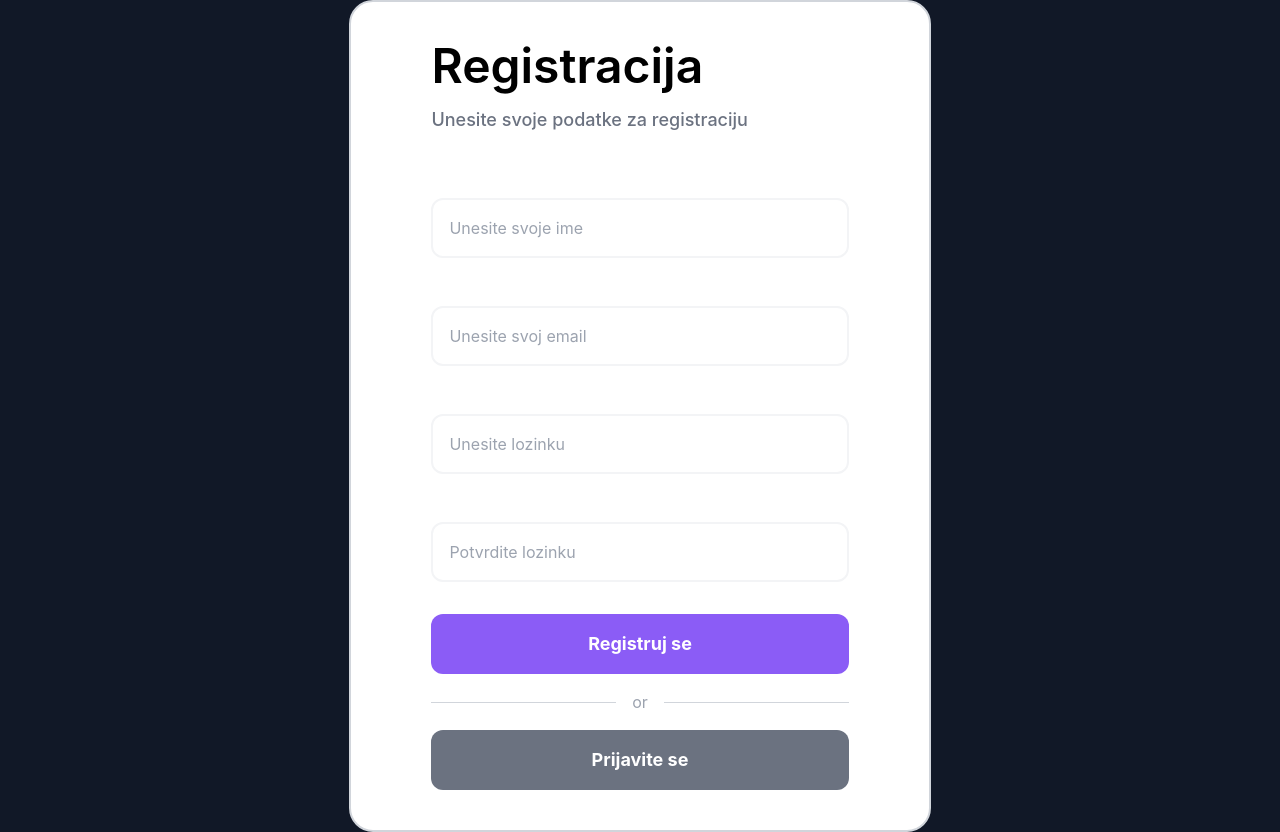
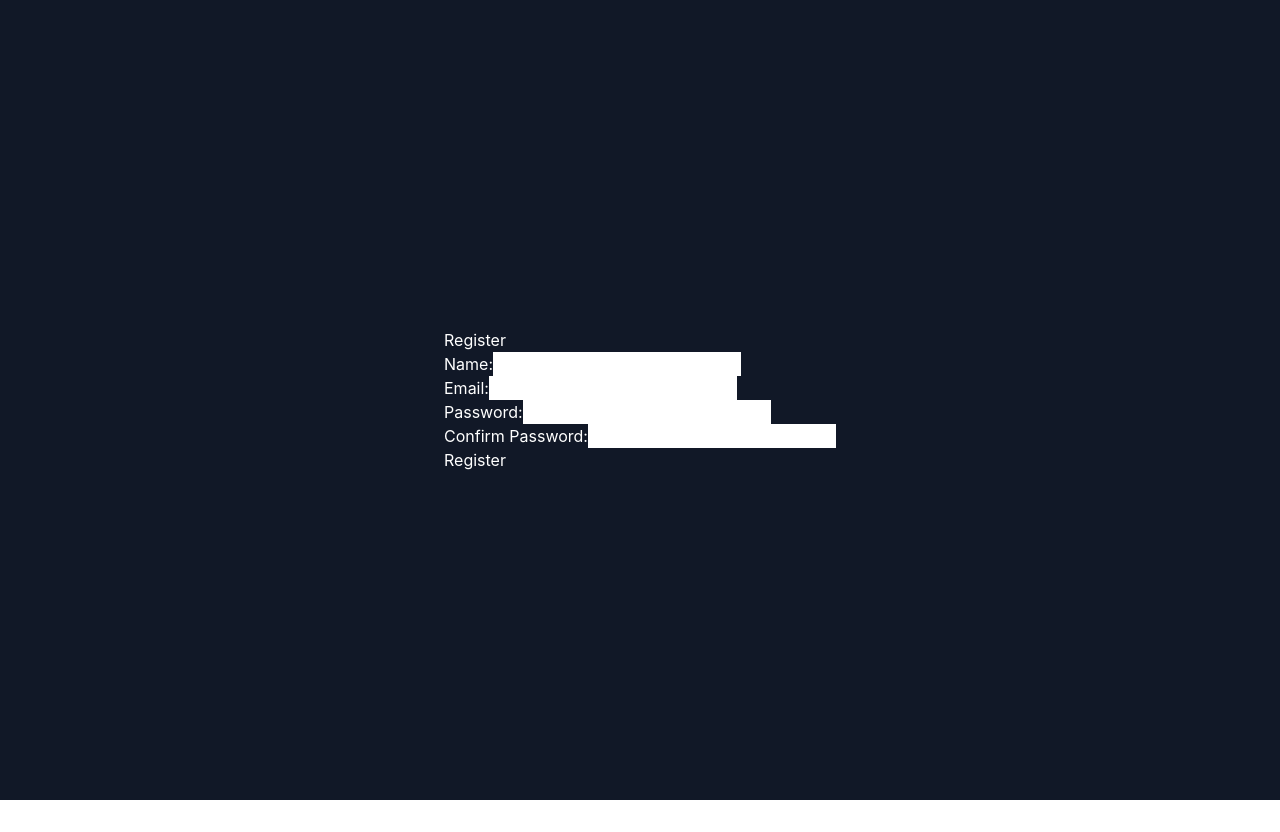
Before and after one commit to Bogdan3331/takmicenje-tim-5, a React (Create React App) app: page /register in a window 1280 px wide. After the commit the page ends 800 px from the top, so only its background shows below. Built offline with nearby package versions, Linux system fonts and the light colour scheme.

Commit message:
added looks and finalised logic for ended reservations and fixed small sign in bug

```diff
--- a/src/Components/Buttons/MoreBtn.tsx
+++ b/src/Components/Buttons/MoreBtn.tsx
@@ -6,10 +6,10 @@ interface MoreBtnProp {
 }
 
 const MoreBtn: React.FC<MoreBtnProp> = ({ items }) => {
-  const [dropdownVisible, setDropdownVisible] = useState(false);
+  const [dropdownOpen, setDropdownOpen] = useState(false);
 
   const handleResize = () => {
-    setDropdownVisible(false);
+    setDropdownOpen(false);
   };
 
   useEffect(() => {
@@ -24,8 +24,8 @@ const MoreBtn: React.FC<MoreBtnProp> = ({ items }) => {
       <Dropdown
         menu={{ items }}
         trigger={["click"]}
-        visible={dropdownVisible}
-        onVisibleChange={(flag) => setDropdownVisible(flag)}
+        open={dropdownOpen}
+        onOpenChange={(flag) => setDropdownOpen(flag)}
       >
         <p style={{ cursor: "pointer" }} onClick={(e) => e.preventDefault()}>
           Profile
--- a/src/Pages/PrivateRoute.tsx
+++ b/src/Pages/PrivateRoute.tsx
@@ -7,6 +7,7 @@ interface PrivateRouteProps extends BrowserRouterProps {
 
 const PrivateRoute: React.FC<PrivateRouteProps> = ({ element: Component }) => {
   const authToken = localStorage.getItem("auth_token");
+  console.log(authToken);
 
   return authToken ? Component : <Navigate to="/signin" replace />;
 };
--- a/src/Pages/Register/Register.tsx
+++ b/src/Pages/Register/Register.tsx
@@ -1,22 +1,20 @@
 import React, { useState } from "react";
-import { useNavigate } from "react-router-dom";
+import ApiService from "../../Shared/api";
 
 interface RegisterForm {
   name: string;
   email: string;
   password: string;
-  password_confirmation: string;
+  passwordConfirmation: string;
 }
 
 const RegisterPage: React.FC = () => {
-  const navigate = useNavigate();
   const [form, setForm] = useState<RegisterForm>({
     name: "",
     email: "",
     password: "",
-    password_confirmation: "",
+    passwordConfirmation: "",
   });
-  const [error, setError] = useState<string | null>(null);
 
   const handleChange = (e: React.ChangeEvent<HTMLInputElement>) => {
     const { name, value } = e.target;
@@ -26,122 +24,78 @@ const RegisterPage: React.FC = () => {
   const handleSubmit = async (e: React.FormEvent<HTMLFormElement>) => {
     e.preventDefault();
 
-    // Provjera da li se lozinke poklapaju
-    if (form.password !== form.password_confirmation) {
-      alert("Lozinke se ne poklapaju");
+    // Password confirmation check
+    if (form.password !== form.passwordConfirmation) {
+      alert("Passwords do not match");
       return;
     }
 
     try {
-      // API poziv za registraciju
-      const response = await fetch("/api/register", {
-        method: "POST",
-        headers: {
-          "Content-Type": "application/json",
-        },
-        body: JSON.stringify({
-          name: form.name,
-          email: form.email,
-          password: form.password,
-          password_confirmation: form.password_confirmation,
-        }),
-      });
+      // Register API call
+      const response = await ApiService.register(form);
 
-      // Rukovanje odgovorom sa servera
-      if (response.status === 201) {
-        const data = await response.json();
-        alert(data.message || "Uspješno ste se registrovali!");
-        navigate("/signin"); // Preusmjeravanje na stranicu za prijavu
-      } else if (response.status === 422) {
-        const data = await response.json();
-        setError(data.message || "Greška u validaciji podataka.");
+      if (response.error) {
+        alert(response.error); // Display error if any
       } else {
-        setError("Došlo je do greške prilikom registracije.");
+        alert("Successfully registered");
+        window.location.href = "/signin"; // Redirect to sign-in page
       }
     } catch (error) {
-      console.error("Greška:", error);
-      setError("Dogodila se greška prilikom registracije.");
+      console.error("Registration error:", error);
+      alert("An error occurred while registering.");
     }
   };
 
   return (
-    <div className="bg-white px-20 py-10 rounded-3xl border-2 border-gray-300">
-      <h1 className="text-5xl font-semibold text-black">
-        Registracija
-      </h1>
-      <p className="font-medium text-lg text-gray-500 mt-4">
-        Unesite svoje podatke za registraciju
-      </p>
-      <form onSubmit={handleSubmit} className="mt-8">
+    <div className="register-container">
+      <h1>Register</h1>
+      <form id="register-form" onSubmit={handleSubmit}>
         <div>
-          <label className="text-lg font-medium">Ime:</label>
+          <label htmlFor="name">Name:</label>
           <input
-            className="w-full border-2 border-gray-100 rounded-xl p-4 mt-1 bg-transparent"
-            placeholder="Unesite svoje ime"
+            type="text"
+            id="name"
             name="name"
             value={form.name}
             onChange={handleChange}
-            required
           />
         </div>
-        <div className="mt-4">
-          <label className="text-lg font-medium">Email:</label>
+
+        <div>
+          <label htmlFor="email">Email:</label>
           <input
-            className="w-full border-2 border-gray-100 rounded-xl p-4 mt-1 bg-transparent"
-            placeholder="Unesite svoj email"
+            type="email"
+            id="email"
             name="email"
             value={form.email}
             onChange={handleChange}
-            required
           />
         </div>
-        <div className="mt-4">
-          <label className="text-lg font-medium">Lozinka:</label>
+
+        <div>
+          <label htmlFor="password">Password:</label>
           <input
-            className="w-full border-2 border-gray-100 rounded-xl p-4 mt-1 bg-transparent"
-            placeholder="Unesite lozinku"
             type="password"
+            id="password"
             name="password"
             value={form.password}
             onChange={handleChange}
-            required
           />
         </div>
-        <div className="mt-4">
-          <label className="text-lg font-medium">Potvrdi lozinku:</label>
+
+        <div>
+          <label htmlFor="passwordConfirmation">Confirm Password:</label>
           <input
-            className="w-full border-2 border-gray-100 rounded-xl p-4 mt-1 bg-transparent"
-            placeholder="Potvrdite lozinku"
             type="password"
-            name="password_confirmation"
-            value={form.password_confirmation}
+            id="passwordConfirmation"
+            name="passwordConfirmation"
+            value={form.passwordConfirmation}
             onChange={handleChange}
-            required
           />
         </div>
-        <div className="mt-8 flex flex-col gap-y-4">
-          <button
-            type="submit"
-            className="bg-violet-500 text-white text-lg font-bold rounded-xl p-4"
-          >
-            Registruj se
-          </button>
-        </div>
+
+        <button type="submit">Register</button>
       </form>
-      <div className="flex items-center justify-center mt-4">
-        <div className="border-t border-gray-300 w-full"></div>
-        <span className="mx-4 text-gray-400">or</span>
-        <div className="border-t border-gray-300 w-full"></div>
-      </div>
-      <div className="mt-4 flex flex-col gap-y-4">
-        <button
-          className="bg-gray-500 text-white text-lg font-bold rounded-xl p-4"
-          onClick={() => navigate("/signin")}
-        >
-          Prijavite se
-        </button>
-      </div>
-      {error && <p className="text-red-500 mt-4">{error}</p>}
     </div>
   );
 };
--- /dev/null
+++ b/src/Pages/User/RatingLogic.tsx
@@ -0,0 +1,60 @@
+import React, { useState } from "react";
+import { Rate, Input, Button } from "antd";
+import ApiService from "../../Shared/api";
+
+interface RatingFormProps {
+  reservationId: number;
+  currentRating?: number;
+  currentComment?: string;
+  onRated: (reservationId: number, rating?: number, comment?: string) => void;
+  loading?: boolean;
+}
+
+const RatingForm: React.FC<RatingFormProps> = ({
+  reservationId,
+  onRated,
+  loading = false,
+}) => {
+  const [rating, setRating] = useState<number | undefined>();
+  const [comment, setComment] = useState<string>();
+
+  const handleRate = async () => {
+    const payload: { rate?: number; comment?: string } = {};
+    if (rating !== undefined) {
+      payload.rate = rating;
+    }
+    if (comment) {
+      payload.comment = comment;
+    }
+
+    try {
+      await ApiService.RateReservation(reservationId, payload);
+      alert("Rating submitted successfully!");
+      onRated(reservationId, rating, comment);
+    } catch (error: unknown) {
+      console.error("Failed to submit rating", error);
+    }
+  };
+
+  return (
+    <>
+      <Rate allowHalf value={rating} onChange={setRating} />
+      <Input
+        placeholder="Leave a comment"
+        maxLength={100}
+        value={comment}
+        onChange={(e) => setComment(e.target.value)}
+      />
+      <Button
+        type="primary"
+        onClick={handleRate}
+        loading={loading}
+        className="mt-2"
+      >
+        Submit
+      </Button>
+    </>
+  );
+};
+
+export default RatingForm;
--- a/src/Pages/User/User.tsx
+++ b/src/Pages/User/User.tsx
@@ -2,24 +2,25 @@ import React, { useState, useEffect, useCallback, Fragment } from "react";
 import ApiService from "../../Shared/api";
 import { message } from "antd";
 import EditProfileModal from "./EditProfileModal";
-import EditPasswordModal from "./EditPasswordModal"; // Import the password modal
+import EditPasswordModal from "./EditPasswordModal";
+import EndedReservationsTable from "./EndedReservationsTable";
 import { useNavigate } from "react-router-dom";
-import EndedReservationsTable from "./EndedReservationsTable";
 
 interface User {
   id?: number;
   name?: string;
-  admin?: string;
+  admin?: number;
   email?: string;
 }
 
 const UserPage: React.FC = () => {
-  const navigate = useNavigate();
   const [user, setUser] = useState<User | null>(null);
   const [loading, setLoading] = useState<boolean>(true);
   const [error, setError] = useState<string | null>(null);
   const [isProfileModalVisible, setIsProfileModalVisible] = useState(false);
   const [isPasswordModalVisible, setIsPasswordModalVisible] = useState(false); // State for password modal
+
+  const navigate = useNavigate();
 
   const handleUpdateProfile = async (values: {
     name: string;
@@ -49,19 +50,6 @@ const UserPage: React.FC = () => {
     }
   };
 
-  const handleLogout = async () => {
-    try {
-      const response = await ApiService.logoutUser();
-      if (!response.error) {
-        localStorage.removeItem("auth_token");
-        message.success("Logged out successfully.");
-        navigate("/");
-      }
-    } catch (error) {
-      message.error("There was a problem with the logout operation.");
-    }
-  };
-
   const fetchData = useCallback(async () => {
     try {
       const response = await ApiService.showProfile();
@@ -80,6 +68,12 @@ const UserPage: React.FC = () => {
   useEffect(() => {
     fetchData();
   }, [fetchData]);
+
+  useEffect(() => {
+    if (!loading && !user) {
+      navigate("/sign-in"); // Redirect only after the data has been fetched and user is null
+    }
+  }, [loading, user, navigate]);
 
   return (
     <Fragment>
@@ -114,7 +108,9 @@ const UserPage: React.FC = () => {
                 {/* Admin Input */}
                 <input
                   type="text"
-                  value="admin 1"
+                  value={
+                    user.admin === 1 ? "You are admin" : "You are not admin"
+                  }
                   readOnly
                   className="w-full text-white bg-gray-800 border-2 border-gray-700 rounded-lg p-4 cursor-default"
                 />
@@ -156,12 +152,6 @@ const UserPage: React.FC = () => {
                   >
                     Change Password
                   </button>
-                  <button
-                    className="px-6 py-2 bg-red-500 text-white rounded-lg hover:bg-red-600 transition duration-200"
-                    onClick={handleLogout}
-                  >
-                    Log Out
-                  </button>
                 </div>
               </div>
 
--- a/src/Shared/api.js
+++ b/src/Shared/api.js
@@ -109,7 +109,6 @@ const ApiService = {
     return this.post("login", {
       email,
       password,
-      device: "Dev",
     });
   },
 
@@ -152,8 +151,13 @@ const ApiService = {
     return this.getFilter("car", dates, page);
   },
 
+  async RateReservation(id, values) {
+    return this.post(`reservation/${id}/rate`, values);
+  },
+
   //user
   async logoutUser() {
+    console.log("pozvana");
     return this.post("logout");
   },
 
@@ -176,10 +180,6 @@ const ApiService = {
   async getUserReservations() {
     return this.get("reservation");
   },
-
-  async RateReservation(id, values) {
-    return this.post(`reservation/${id}/rate`, values);
-  },
 };
 
 export default ApiService;
```
Also changed, not shown: src/Components/Header.tsx (+14 -13 lines), src/Pages/User/EndedReservationsTable.tsx (+32 -65 lines).
